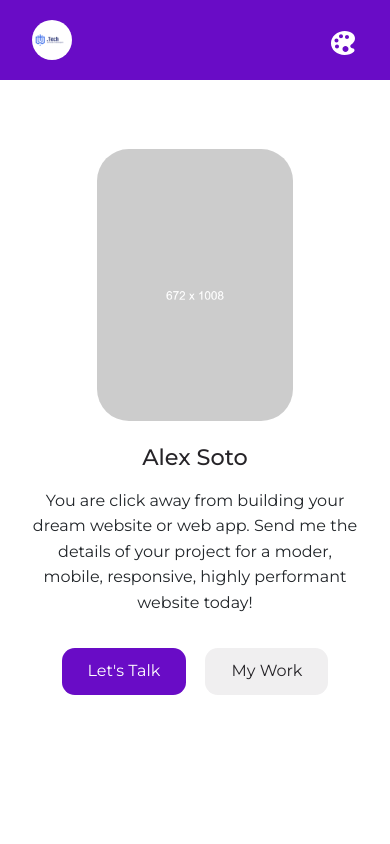
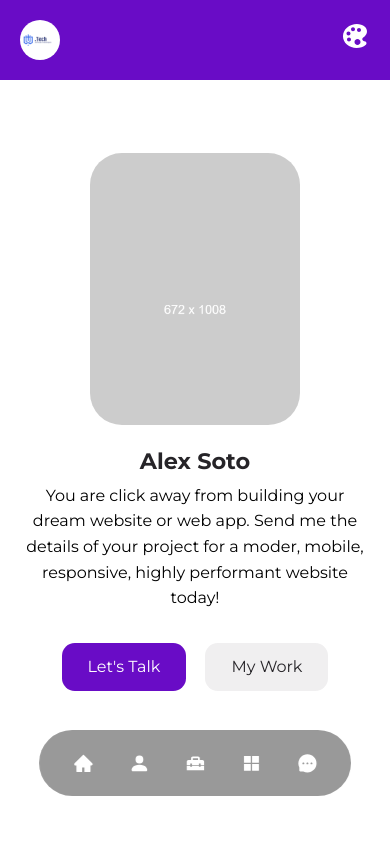
Before and after one commit to lexivn/My-React-Portfolio, a React (Create React App) app: page / in a window 390 px wide. Shown: the top 844 px of the page. Built offline with nearby package versions, Linux system fonts and the light colour scheme.

Commit message:
Implemented the Floating NavBar with Bootstrap

```diff
--- a/src/index.js
+++ b/src/index.js
@@ -1,7 +1,10 @@
 import ReactDom from 'react-dom/client';
 import App from './App';
-import 'bootstrap/dist/css/bootstrap.min.css';
+// Integreting Ract-Bootstrap
+// import 'bootstrap/dist/css/bootstrap.min.css';
 import '../src/index.css';
+// Importing the Sass file to customize the Bootstrap
+// import '../src/index.scss';
 
 const root = ReactDom.createRoot(document.querySelector('#root'));
 root.render(<App/>)
--- a/src/index.scss
+++ b/src/index.scss
@@ -1,3 +1,4 @@
+$flex-wrap: nowrap;
 // Importing Customizable Bootstrap
 @import "~bootstrap/scss/bootstrap.scss";
 
--- a/src/sections/floating-nav/FloatingNav.jsx
+++ b/src/sections/floating-nav/FloatingNav.jsx
@@ -15,7 +15,7 @@ const FloatingNav = () => {
     // </ul>
 
     <ul id='floating__nav'>
-      <Nav className='navbar'>
+      <Nav className='navbar' >
         {
           data.map(item => <Navbar key={item.id} item={item} />)
         }
--- a/src/sections/floating-nav/floating-nav.css
+++ b/src/sections/floating-nav/floating-nav.css
@@ -7,29 +7,32 @@
   #floating__nav {
     display: flex;
     align-items: center;
-    justify-content: center;
     bottom: 3rem;
-    /* transform: translateX(-50%); */
+    position: fixed;
+    left: 50%;
+    transform: translateX(-50%);
+    z-index: 9;
   }
 
   .navbar {
     display: flex;
+    flex-wrap: nowrap;
     gap: 1rem;
-    background: rgb(0, 0,0, 0.4);
+    background: rgb(0, 0, 0, 0.4);
     padding: 0.8rem 1.5rem;
     border-radius: 3rem;
     backdrop-filter: blur(20px);
-    /* filter: blur(8px); */
-    -webkit-backdrop-filter: blur(20px);
+  }
+  .nav {
+    flex-wrap: nowrap;
   }
 
   .navbar a {
+    display: flex;
     padding: 0.6rem;
     border-radius: 50%;
     font-size: 1.3rem;
     color: white;
     display: grid;
-
-
   }
 }
```
